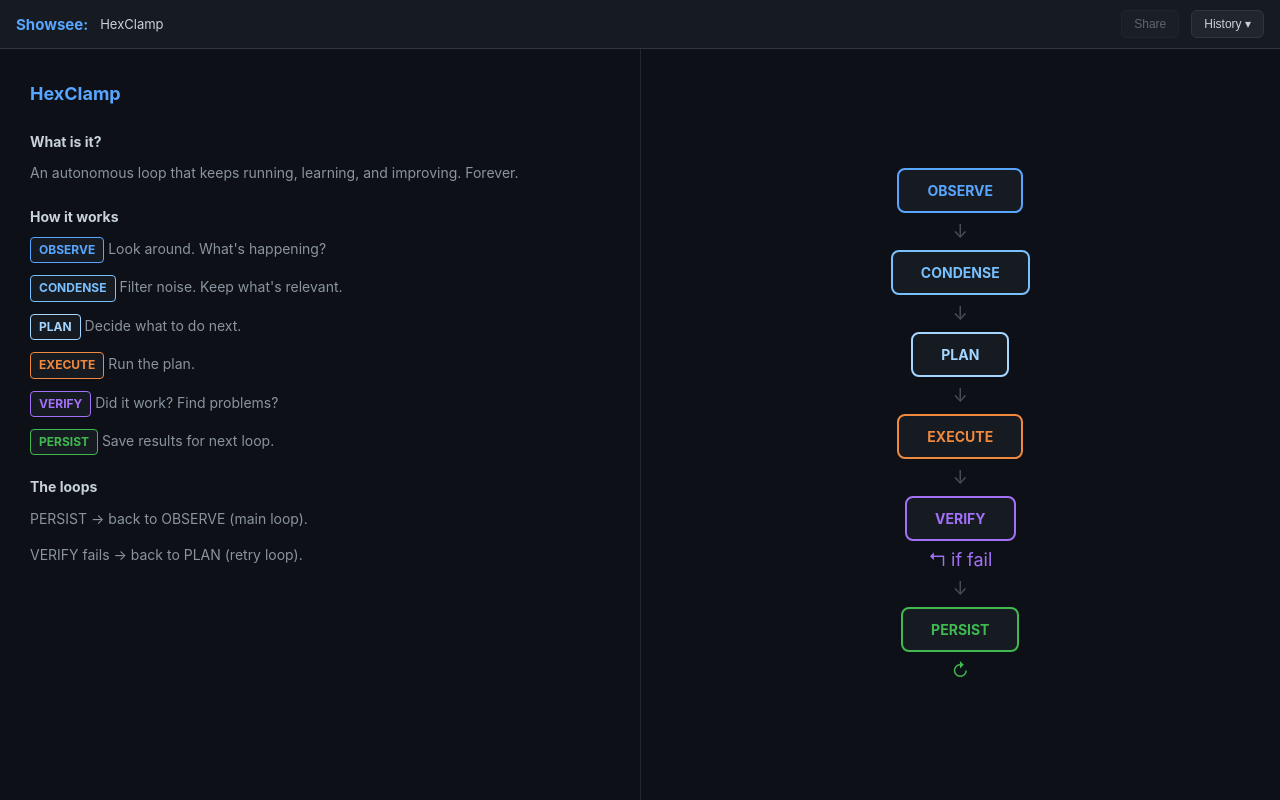
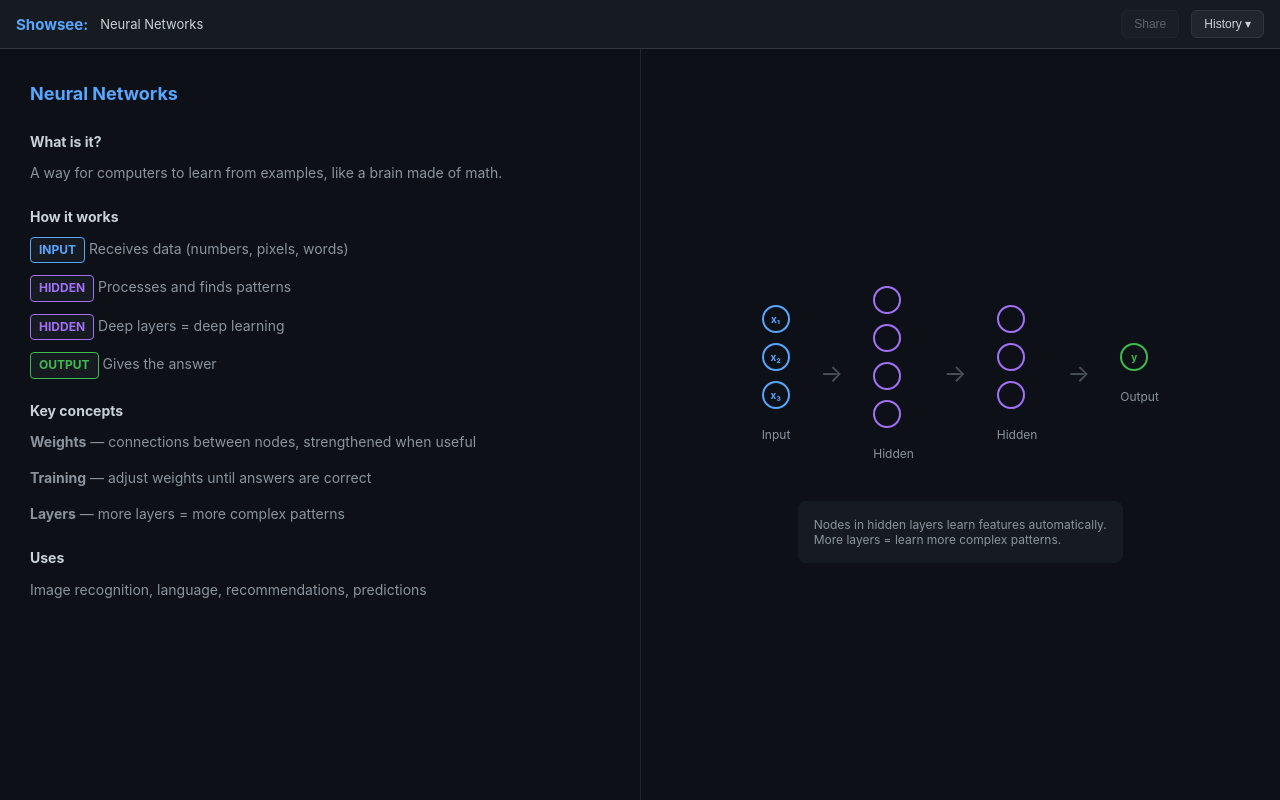
Before and after one commit to sidonsoft/showsee, a website: page views/showsee.html in a window 1280 px wide. Drawn offline with Linux system fonts and the light colour scheme.

Commit message:
Default view: neural networks, hexclamp to history

```diff
--- a/views/showsee.html
+++ b/views/showsee.html
@@ -101,15 +101,15 @@
 </div>
 
 <div class="content">
-  <iframe id="frame" src="/view-hexclamp-explained.html"></iframe>
+  <iframe id="frame" src="/view-neural-networks.html"></iframe>
 </div>
 
 <script>
 const STORAGE_KEY = 'showsee_history';
 const MAX_HISTORY = 30;
 
-let currentViewId = 'view-hexclamp-explained';
-let currentViewTitle = 'HexClamp';
+let currentViewId = 'view-neural-networks';
+let currentViewTitle = 'Neural Networks';
 
 function loadHistory() {
   try { return JSON.parse(localStorage.getItem(STORAGE_KEY)) || []; }
```
